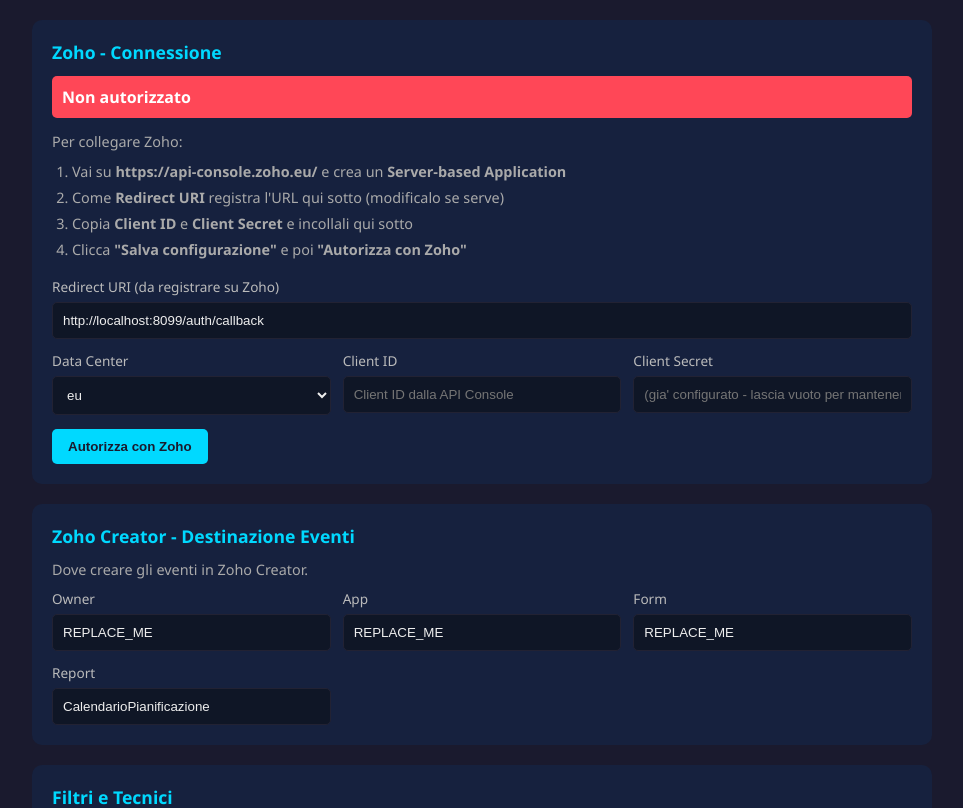
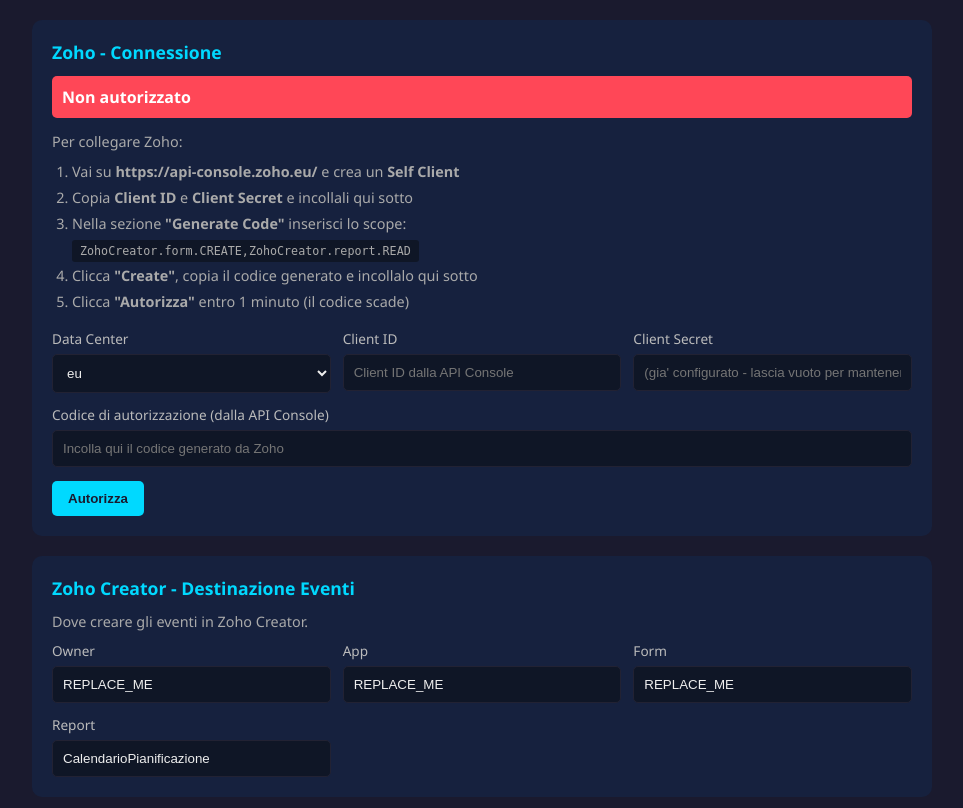
Before and after one commit to eliaferrarii/Fortinet-Calendar-Sync, a Flask app: page /setup in a window 1280 px wide. Shown: the part 76-884 px from the top of the page, without its empty margins (158-1121 px from the left). Run offline with Flask 3, Linux system fonts and the light colour scheme.

Commit message:
Revert to Self Client OAuth flow, remove server-based complexity
The server-based OAuth approach hit multiple blockers with HA ingress
(redirect blocking, URI mismatch, 401 on exposed port). Self Client
code-paste approach is simpler and now works correctly since the
client_secret preservation bug was fixed.

Co-Authored-By: Claude Opus 4.6 <noreply@anthropic.com>

```diff
--- a/fortinet-zoho-sync/config.yaml
+++ b/fortinet-zoho-sync/config.yaml
@@ -1,5 +1,5 @@
 name: "Fortinet Zoho Calendar Sync"
-version: "1.1.4"
+version: "1.1.5"
 slug: "fortinet-zoho-sync"
 description: "Sincronizzazione automatica scadenze firewall Fortinet con calendario Zoho"
 url: "https://github.com/eliaferrarii/Fortinet-Calendar-Sync"
@@ -17,10 +17,6 @@ panel_icon: mdi:SyncCircle
 panel_title: "Fortinet Scadenze"
 startup: application
 boot: auto
-ports:
-  8099/tcp: 8099
-ports_description:
-  8099/tcp: "Web UI / OAuth callback"
 options: {}
 schema: {}
 map:
--- a/fortinet-zoho-sync/rootfs/opt/fortinet-zoho-sync/app.py
+++ b/fortinet-zoho-sync/rootfs/opt/fortinet-zoho-sync/app.py
@@ -7,11 +7,9 @@ Main Flask application
 import os
 import json
 import logging
-import base64
 from datetime import datetime
-from flask import Flask, render_template, jsonify, request, redirect
+from flask import Flask, render_template, jsonify, request
 import requests as http_requests
-from urllib.parse import urlencode
 from fortinet_sync import FortinetZohoSync
 
 # Setup logging
@@ -276,37 +274,26 @@ def api_zoho_logout():
         logger.error(f"Error during Zoho logout: {e}")
         return jsonify({'success': False, 'error': str(e)}), 500
 
-@app.route('/auth/callback')
-def auth_callback():
-    """Handle Zoho OAuth callback - opens in new tab"""
-    code = request.args.get('code', '').strip()
-    error = request.args.get('error', '')
+@app.route('/api/zoho/exchange-code', methods=['POST'])
+def api_zoho_exchange_code():
+    """Exchange Zoho Self Client code for tokens"""
+    try:
+        payload = request.get_json(force=True)
+        code = (payload.get('code') or '').strip()
+        if not code:
+            return jsonify({'success': False, 'error': 'Codice mancante'}), 400
 
-    if error:
-        logger.error(f"Zoho OAuth error: {error}")
-        return f"<html><body style='background:#1a1a2e;color:#ff4757;font-family:sans-serif;padding:40px;text-align:center;'><h2>Errore: {error}</h2><p>Puoi chiudere questa finestra.</p></body></html>"
-
-    if not code:
-        return "<html><body style='background:#1a1a2e;color:#ff4757;font-family:sans-serif;padding:40px;text-align:center;'><h2>Nessun codice ricevuto</h2><p>Puoi chiudere questa finestra.</p></body></html>"
-
-    try:
+        # Use credentials from payload first, fall back to saved config
         config = get_config()
         zoho_cfg = config.get('zoho', {})
-        client_id = zoho_cfg.get('client_id', '')
-        client_secret = zoho_cfg.get('client_secret', '')
-        dc = zoho_cfg.get('dc', 'eu')
+        client_id = (payload.get('client_id') or '').strip() or zoho_cfg.get('client_id', '')
+        client_secret = (payload.get('client_secret') or '').strip() or zoho_cfg.get('client_secret', '')
+        dc = (payload.get('dc') or '').strip() or zoho_cfg.get('dc', 'eu')
 
-        # Recover original redirect_uri from state parameter (base64-encoded)
-        state = request.args.get('state', '')
-        if state:
-            try:
-                redirect_uri = base64.b64decode(state).decode('utf-8')
-            except Exception:
-                redirect_uri = request.url.split('?')[0]
-        else:
-            redirect_uri = request.url.split('?')[0]
+        if not client_id or not client_secret:
+            return jsonify({'success': False, 'error': 'Client ID e Client Secret sono obbligatori'}), 400
 
-        logger.info(f"Exchanging Zoho code with dc={dc}, redirect_uri={redirect_uri}")
+        logger.info(f"Exchanging Zoho Self Client code with dc={dc}, client_id={client_id[:8]}...")
 
         token_url = f'https://accounts.zoho.{dc}/oauth/v2/token'
         resp = http_requests.post(token_url, data={
@@ -314,21 +301,24 @@ def auth_callback():
             'client_id': client_id,
             'client_secret': client_secret,
             'code': code,
-            'redirect_uri': redirect_uri,
         }, timeout=15)
 
         data = resp.json()
-        logger.info(f"Zoho token response keys: {list(data.keys())}")
+        logger.info(f"Zoho token response: {json.dumps(data)}")
 
         if 'error' in data:
-            logger.error(f"Zoho token error: {data}")
-            return f"<html><body style='background:#1a1a2e;color:#ff4757;font-family:sans-serif;padding:40px;text-align:center;'><h2>Errore: {data.get('error')}</h2><p>Puoi chiudere questa finestra e riprovare.</p></body></html>"
+            error_msg = data.get('error', 'unknown')
+            error_desc = data.get('error_description', '')
+            full_error = f"{error_msg}: {error_desc}" if error_desc else error_msg
+            logger.error(f"Zoho token error: {full_error}")
+            return jsonify({'success': False, 'error': full_error}), 400
 
         refresh_token = data.get('refresh_token', '')
         access_token = data.get('access_token', '')
 
         if not refresh_token:
-            return "<html><body style='background:#1a1a2e;color:#ff4757;font-family:sans-serif;padding:40px;text-align:center;'><h2>Nessun refresh token ricevuto</h2><p>Puoi chiudere questa finestra e riprovare.</p></body></html>"
+            logger.error(f"No refresh token in response: {json.dumps(data)}")
+            return jsonify({'success': False, 'error': 'Nessun refresh token ricevuto da Zoho'}), 400
 
         os.makedirs(os.path.dirname(REFRESH_TOKEN_PATH), exist_ok=True)
         with open(REFRESH_TOKEN_PATH, 'w') as f:
@@ -342,11 +332,11 @@ def auth_callback():
         global sync_manager
         sync_manager = None
 
-        logger.info("Zoho OAuth completed successfully")
-        return "<html><body style='background:#1a1a2e;color:#2ed573;font-family:sans-serif;padding:40px;text-align:center;'><h2>Autorizzazione completata!</h2><p>Puoi chiudere questa finestra e tornare al Setup.</p><script>setTimeout(function(){window.close();},3000);</script></body></html>"
+        logger.info("Zoho Self Client code exchanged successfully")
+        return jsonify({'success': True})
     except Exception as e:
-        logger.error(f"Error in OAuth callback: {e}")
-        return f"<html><body style='background:#1a1a2e;color:#ff4757;font-family:sans-serif;padding:40px;text-align:center;'><h2>Errore: {e}</h2><p>Puoi chiudere questa finestra.</p></body></html>"
+        logger.error(f"Error exchanging Zoho code: {e}")
+        return jsonify({'success': False, 'error': str(e)}), 500
 
 @app.route('/api/devices')
 def api_devices():
--- a/fortinet-zoho-sync/rootfs/opt/fortinet-zoho-sync/templates/setup.html
+++ b/fortinet-zoho-sync/rootfs/opt/fortinet-zoho-sync/templates/setup.html
@@ -150,18 +150,17 @@
                 <div class="note" style="margin-bottom:14px;">
                     <p style="margin-bottom:8px;">Per collegare Zoho:</p>
                     <ol style="padding-left:20px; line-height:1.8;">
-                        <li>Vai su <strong>https://api-console.zoho.eu/</strong> e crea un <strong>Server-based Application</strong></li>
-                        <li>Come <strong>Redirect URI</strong> registra l'URL qui sotto (modificalo se serve)</li>
+                        <li>Vai su <strong>https://api-console.zoho.eu/</strong> e crea un <strong>Self Client</strong></li>
                         <li>Copia <strong>Client ID</strong> e <strong>Client Secret</strong> e incollali qui sotto</li>
-                        <li>Clicca <strong>"Salva configurazione"</strong> e poi <strong>"Autorizza con Zoho"</strong></li>
+                        <li>Nella sezione <strong>"Generate Code"</strong> inserisci lo scope:<br>
+                            <code style="background:#0f1626;padding:4px 8px;border-radius:3px;user-select:all;">ZohoCreator.form.CREATE,ZohoCreator.report.READ</code>
+                        </li>
+                        <li>Clicca <strong>"Create"</strong>, copia il codice generato e incollalo qui sotto</li>
+                        <li>Clicca <strong>"Autorizza"</strong> entro 1 minuto (il codice scade)</li>
                     </ol>
                 </div>
 
                 <div class="grid" style="margin-bottom:14px;">
-                    <div style="grid-column: 1 / -1;">
-                        <label for="zoho_redirect_uri">Redirect URI (da registrare su Zoho)</label>
-                        <input id="zoho_redirect_uri" type="text" placeholder="http://IP-HOME-ASSISTANT:8099/auth/callback">
-                    </div>
                     <div>
                         <label for="zoho_dc">Data Center</label>
                         <select id="zoho_dc">
@@ -180,9 +179,13 @@
                         <label for="zoho_client_secret">Client Secret</label>
                         <input id="zoho_client_secret" type="password" placeholder="Client Secret dalla API Console">
                     </div>
+                    <div style="grid-column: 1 / -1;">
+                        <label for="zoho_code">Codice di autorizzazione (dalla API Console)</label>
+                        <input id="zoho_code" type="text" placeholder="Incolla qui il codice generato da Zoho">
+                    </div>
                 </div>
 
-                <button type="button" onclick="startZohoAuth()">Autorizza con Zoho</button>
+                <button type="button" onclick="exchangeZohoCode()">Autorizza</button>
             </div>
         </div>
 
@@ -472,53 +475,47 @@
                 .catch(err => showMessage('Errore: ' + err, 'error'));
         }
 
-        function startZohoAuth() {
+        function exchangeZohoCode() {
             const clientId = document.getElementById('zoho_client_id').value.trim();
+            const clientSecret = document.getElementById('zoho_client_secret').value.trim();
             const dc = document.getElementById('zoho_dc').value;
-            const redirectUri = document.getElementById('zoho_redirect_uri').value.trim();
+            const code = document.getElementById('zoho_code').value.trim();
 
             if (!clientId) {
-                showMessage('Inserisci il Client ID prima di autorizzare', 'error');
+                showMessage('Inserisci il Client ID', 'error');
                 return;
             }
-            if (!redirectUri) {
-                showMessage('Inserisci il Redirect URI', 'error');
+            if (!clientSecret) {
+                showMessage('Inserisci il Client Secret', 'error');
+                return;
+            }
+            if (!code) {
+                showMessage('Inserisci il codice di autorizzazione', 'error');
                 return;
             }
 
-            const scope = 'ZohoCreator.form.CREATE,ZohoCreator.report.READ';
-            const params = new URLSearchParams({
-                response_type: 'code',
+            fetch(INGRESS_PATH + '/api/zoho/exchange-code', {
+                method: 'POST',
+                headers: { 'Content-Type': 'application/json' },
+                body: JSON.stringify({
+                    code: code,
                     client_id: clientId,
-                scope: scope,
-                redirect_uri: redirectUri,
-                access_type: 'offline',
-                prompt: 'consent',
-                state: btoa(redirectUri)
-            });
-            const authUrl = 'https://accounts.zoho.' + dc + '/oauth/v2/auth?' + params.toString();
-            window.open(authUrl, '_blank');
-
-            // Poll auth status while user is on Zoho
-            const poll = setInterval(() => {
-                fetch(INGRESS_PATH + '/api/zoho/auth-status')
+                    client_secret: clientSecret,
+                    dc: dc
+                })
+            })
                 .then(r => r.json())
-                    .then(data => {
-                        if (data.authorized) {
-                            clearInterval(poll);
+                .then(res => {
+                    if (res.success) {
                         showMessage('Autorizzazione Zoho completata!', 'success');
+                        document.getElementById('zoho_code').value = '';
                         checkZohoAuth();
+                    } else {
+                        showMessage('Errore: ' + res.error, 'error');
                     }
                 })
-                    .catch(() => {});
-            }, 3000);
-
-            // Stop polling after 5 minutes
-            setTimeout(() => clearInterval(poll), 300000);
+                .catch(err => showMessage('Errore: ' + err, 'error'));
         }
-
-        // Set default redirect URI based on hostname + direct port
-        document.getElementById('zoho_redirect_uri').value = window.location.protocol + '//' + window.location.hostname + ':8099/auth/callback';
 
         loadConfig();
         checkZohoAuth();
```
Lines whose indentation alone changed are shown as unchanged.
